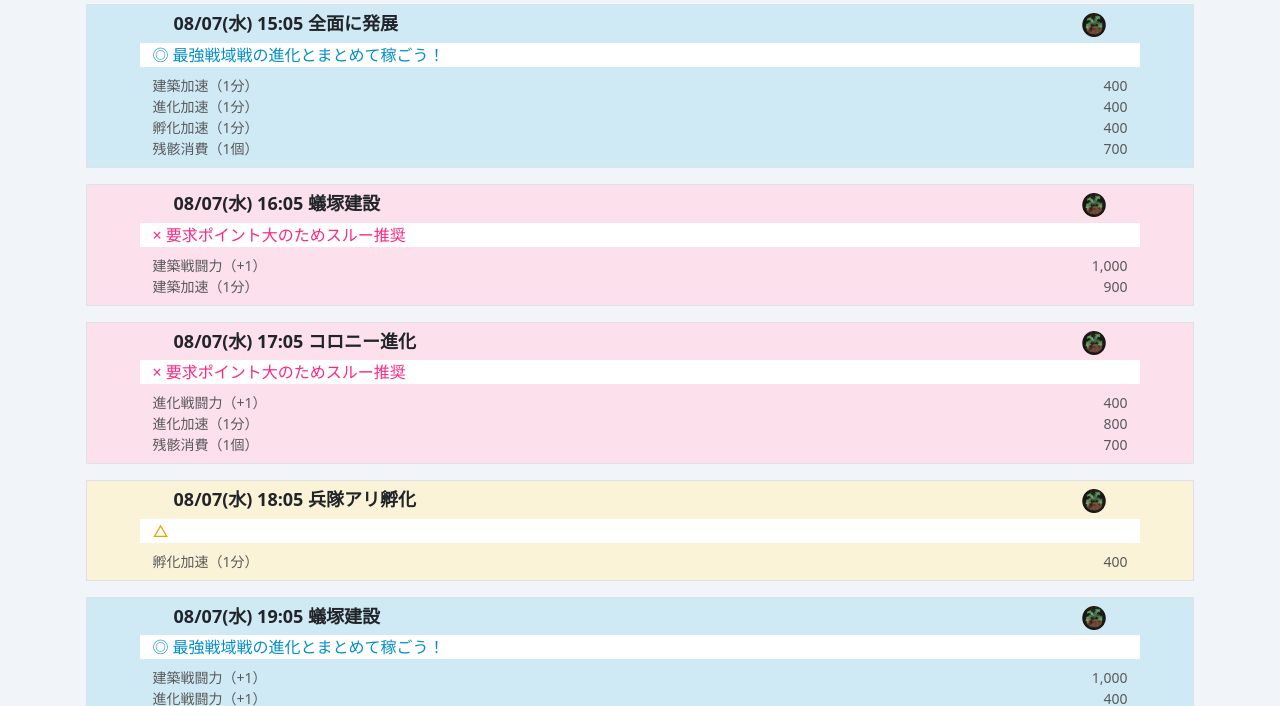
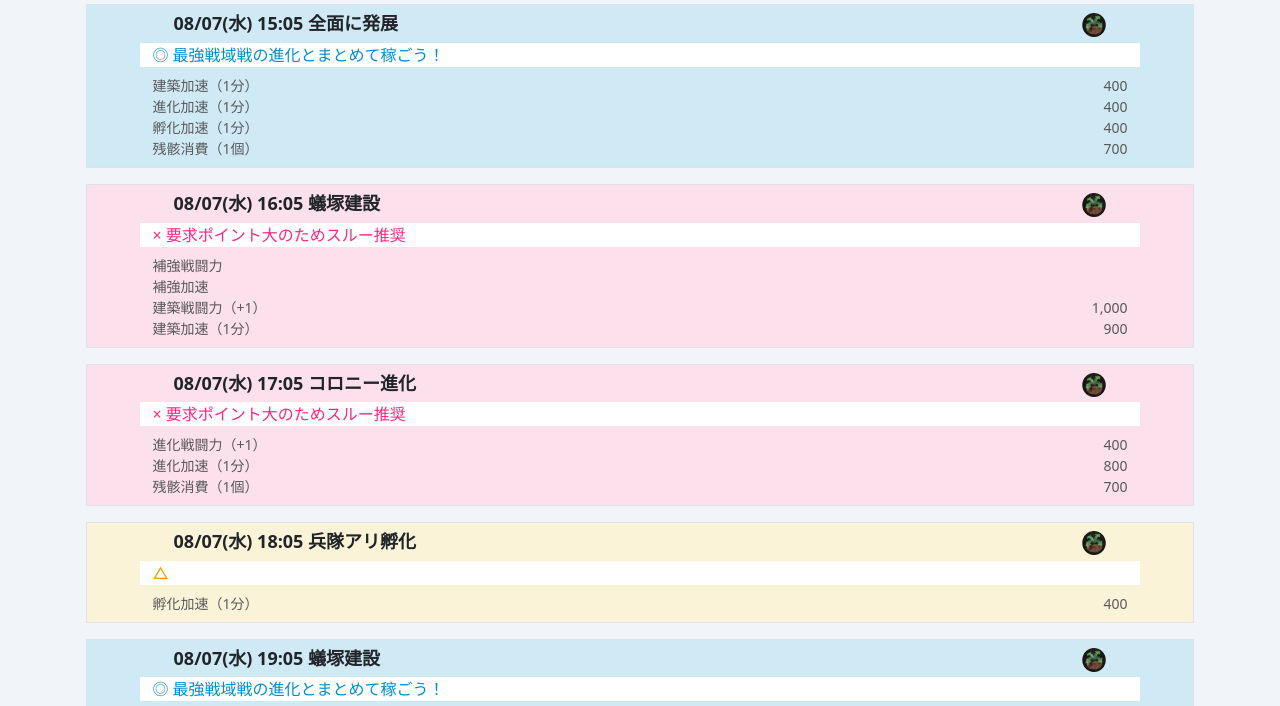
Before and after one commit to momomomo-dayo/ants_colony-action, a plain HTML site: page index.html in a window 1280 px wide. Shown: the part 74-780 px from the top of the page. Drawn offline with nearby package versions, Linux system fonts and the light colour scheme.

Commit message:
Update index.html

```diff
--- a/index.html
+++ b/index.html
@@ -46,6 +46,8 @@
         "recommendation": "◎",
         "comment": "建築加速で稼ぐべし",
         "item": {
+          "補強戦闘力": "",
+          "補強加速": "",
           "建築戦闘力（+1）": "1,000",
           "建築加速（1分）": "900"
         }
@@ -161,6 +163,7 @@
         "recommendation": "◎",
         "comment": "要求ポイント小のためおすすめ！",
         "item": {
+          "補強戦闘力": "",
           "建築戦闘力（+1）": "1000",
           "進化戦闘力（+1）": "400",
           "孵化加速（1分）": "400"
@@ -201,6 +204,7 @@
         "recommendation": "〇",
         "comment": "",
         "item": {
+          "補強戦闘力": "",
           "建築戦闘力（+1）": "1,000",
         }
       },
@@ -224,6 +228,7 @@
         "recommendation": "〇",
         "comment": "",
         "item": {
+          "補強戦闘力": "",
           "建築戦闘力（+1）": "1,000",
         }
       },
@@ -246,6 +251,7 @@
         "recommendation": "△",
         "comment": "",
         "item": {
+          "補強戦闘力": "",
           "進化戦闘力（+1）": "400",
           "建築戦闘力（+1）": "1,000",
         }
@@ -258,6 +264,8 @@
         "recommendation": "×",
         "comment": "要求ポイント大のためスルー推奨",
         "item": {
+          "補強戦闘力": "",
+          "補強加速": "",
           "建築戦闘力（+1）": "1,000",
           "建築加速（1分）": "900",
         }
@@ -270,6 +278,7 @@
         "recommendation": "◎",
         "comment": "要求ポイント小のためおすすめ！",
         "item": {
+          "補強戦闘力": "",
           "建築戦闘力（+1）": "1,000",
           "進化戦闘力（+1）": "400",
           "兵隊アリ孵化（略）": "N/A",
@@ -283,6 +292,7 @@
         "recommendation": "〇",
         "comment": "",
         "item": {
+          "補強戦闘力": "",
           "建築戦闘力（+1）": "1,000",
           "進化戦闘力（+1）": "400",
           "兵隊アリ孵化（略）": "N/A",
@@ -297,6 +307,8 @@
         "recommendation": "×",
         "comment": "要求ポイント大のためスルー推奨",
         "item": {
+          "補強戦闘力": "",
+          "補強加速": "",
           "建築戦闘力（+1）": "1,000",
           "建築加速（1分）": "900",
         }
@@ -309,6 +321,7 @@
         "recommendation": "△",
         "comment": "",
         "item": {
+          "補強戦闘力": "",
           "建築戦闘力（+1）": "1,000",
           "生命エッセンス使用（1つ）": "25,000",
           "ｎ星細胞を獲得（1つ）": "N/A",
@@ -335,6 +348,7 @@
         "recommendation": "◎",
         "comment": "要求ポイント小のためおすすめ！",
         "item": {
+          "補強戦闘力": "",
           "建築戦闘力（+1）": "1,000",
           "兵隊アリ孵化（略）": "N/A",
           "生命エッセンス使用（1つ）": "25,000",
@@ -364,13 +378,14 @@
         "recommendation": "△",
         "comment": "",
         "item": {
+          "補強戦闘力": "",
           "建築戦闘力（+1）": "1,000",
           "進化戦闘力（+1）": "400",
           "孵化加速（1分）": "400",
           "生命エッセンス使用（1つ）": "25,000",
           "ｎ星細胞を獲得（1つ）": "N/A",
           "ｎ星細胞を消耗（1つ）": "N/A",
-          "細胞液ｎを消耗（1つ）": "N/A",
+          "細胞液ｎを消耗（1つ）": "N/A"
         }
       },
       "26": {
@@ -381,6 +396,7 @@
         "recommendation": "〇",
         "comment": "",
         "item": {
+          "補強戦闘力": "",
           "建築戦闘力（+1）": "1,000",
           "進化戦闘力（+1）": "400",
           "兵隊アリ孵化（略）": "N/A",
@@ -394,6 +410,7 @@
         "recommendation": "〇",
         "comment": "要求ポイント小のためおすすめ！",
         "item": {
+          "補強戦闘力": "",
           "建築戦闘力（+1）": "1,000",
           "生命エッセンス使用（1つ）": "25,000",
           "ｎ星細胞を獲得（1つ）": "N/A",
@@ -410,6 +427,8 @@
         "recommendation": "×",
         "comment": "要求ポイント大のためスルー推奨",
         "item": {
+          "補強戦闘力": "",
+          "補強加速": "",
           "建築戦闘力（+1）": "1,000",
           "建築加速（1分）": "900",
         }
@@ -446,6 +465,7 @@
         "recommendation": "◎",
         "comment": "最強戦域戦の進化とまとめて稼ごう！",
         "item": {
+          "補強戦闘力": "",
           "建築戦闘力（+1）": "1,000",
           "進化戦闘力（+1）": "400",
           "残骸消費（1個）": "700",
@@ -459,6 +479,7 @@
         "recommendation": "◎",
         "comment": "要求ポイント小のためおすすめ！",
         "item": {
+          "補強戦闘力": "",
           "建築戦闘力（+1）": "1,000",
           "兵隊アリ孵化（略）": "N/A",
         }
@@ -485,6 +506,7 @@
         "recommendation": "〇",
         "comment": "骨残骸消費が無いので無理はせず",
         "item": {
+          "補強戦闘力": "",
           "建築戦闘力（+1）": "1,000",
           "進化戦闘力（+1）": "400",
           "孵化加速（1分）": "400",
@@ -513,6 +535,8 @@
         "recommendation": "×",
         "comment": "要求ポイント大のためスルー推奨",
         "item": {
+          "補強戦闘力": "",
+          "補強加速": "",
           "建築戦闘力（+1）": "1,000",
           "建築加速（1分）": "900",
         }
@@ -591,6 +615,7 @@
         "recommendation": "△",
         "comment": "",
         "item": {
+          "補強戦闘力": "",
           "建築戦闘力（+1）": "1,000",
           "進化戦闘力（+1）": "400",
           "孵化加速（1分）": "400",
@@ -643,6 +668,7 @@
         "recommendation": "〇",
         "comment": "",
         "item": {
+          "補強戦闘力": "",
           "建築戦闘力（+1）": "1,000",
           "進化戦闘力（+1）": "400",
           "孵化加速（1分）": "400",
@@ -667,6 +693,7 @@
         "recommendation": "〇",
         "comment": "",
         "item": {
+          "補強戦闘力": "",
           "建築戦闘力（+1）": "1,000",
           "進化戦闘力（+1）": "400",
           "孵化加速（1分）": "400",
@@ -680,6 +707,7 @@
         "recommendation": "◎",
         "comment": "要求ポイント小のためおすすめ！",
         "item": {
+          "補強戦闘力": "",
           "建築戦闘力（+1）": "1,000",
           "兵隊アリ孵化（略）": "N/A",
         }
@@ -739,6 +767,8 @@
         "recommendation": "×",
         "comment": "要求ポイント大のためスルー推奨",
         "item": {
+          "補強戦闘力": "",
+          "補強加速": "",
           "建設戦闘力（+1）": "1,000",
           "建設加速（1分）": "900",
         }
@@ -762,6 +792,7 @@
         "recommendation": "〇",
         "comment": "",
         "item": {
+          "補強戦闘力": "",
           "建築戦闘力（+1）": "1,000",
           "進化戦闘力（+1）": "400",
           "孵化加速（1分）": "400",
@@ -775,6 +806,7 @@
         "recommendation": "〇",
         "comment": "",
         "item": {
+          "補強戦闘力": "",
           "建築戦闘力（+1）": "1,000",
           "進化戦闘力（+1）": "400",
           "孵化加速（1分）": "400",
@@ -788,6 +820,7 @@
         "recommendation": "◎",
         "comment": "要求ポイント小のためおすすめ！",
         "item": {
+          "補強戦闘力": "",
           "建築戦闘力（+1）": "1,000",
           "兵隊アリ孵化（略）": "N/A",
         }
@@ -805,6 +838,7 @@
         }
       }
     };
+
 
     // 画面初回読み込み時
     window.onload = function () {
```
